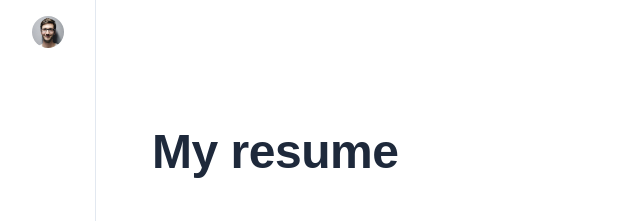
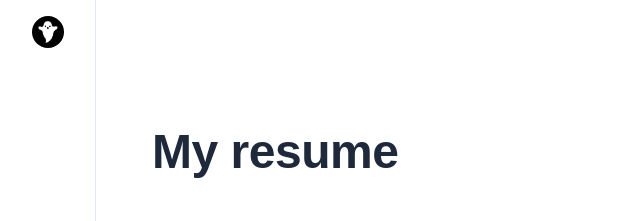
Before and after one commit to imthaghost/garyf.dev, a plain HTML site: page resume.html in a window 1280 px wide. Shown: the top 221 px of the page, 0-640 px from the left. Drawn offline with Linux system fonts and the light colour scheme; a script that the page names is missing; a web font is replaced by a local one.

Commit message:
change to ghost

```diff
--- a/resume.html
+++ b/resume.html
@@ -25,7 +25,7 @@
                     <div class="cew4t">
                         <div class="cfup8 cst8n cfwvb">
                             <a href="index-2.html">
-                                <img alt="Me" class="c3iz2" height="32" src="images/me.jpg" width="32">
+                                <img alt="Me" class="c3iz2" height="32" src="images/ghost.jpg" width="32">
                             </a>
                         </div>
                     </div>
```
